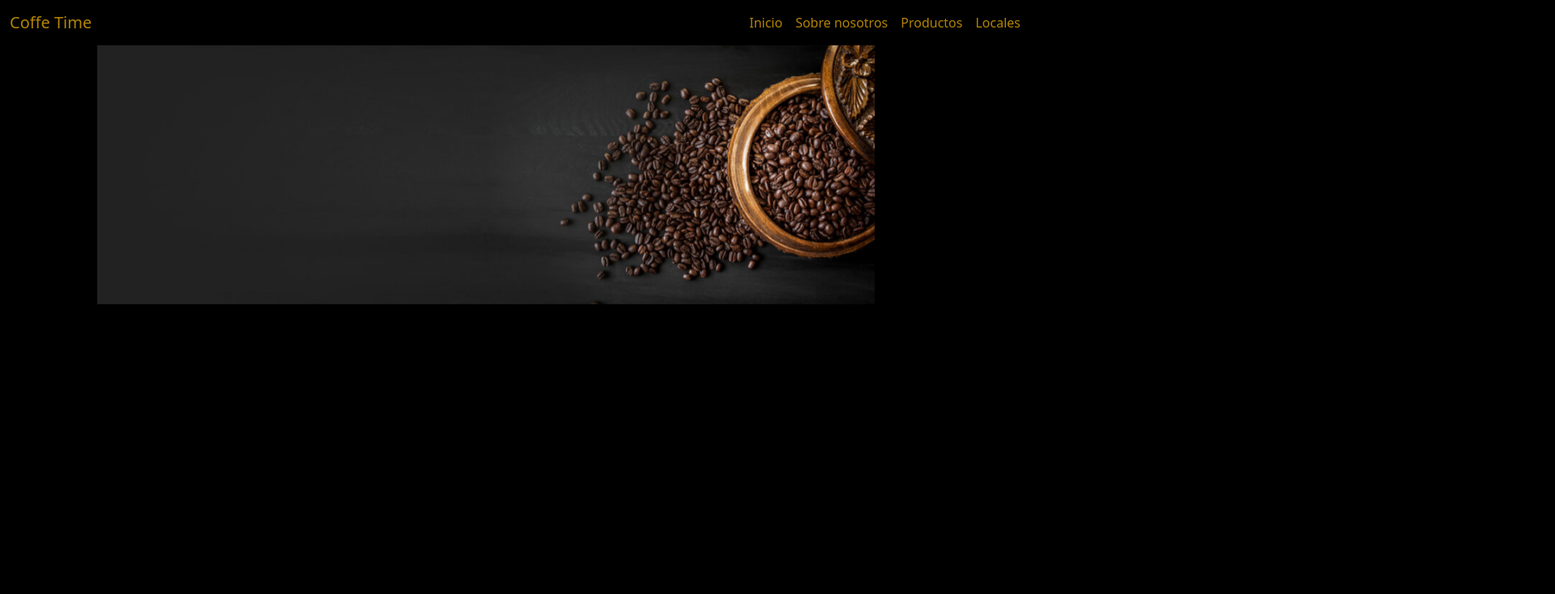
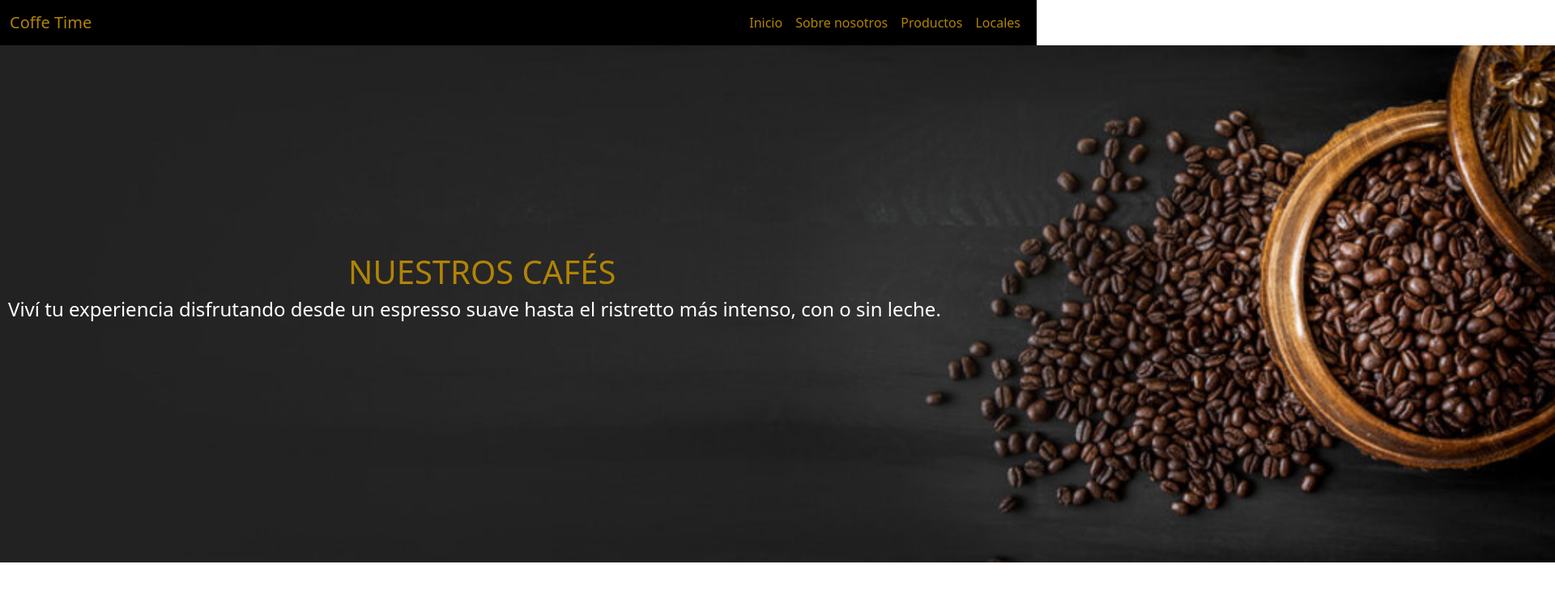
Before and after one commit to Tomasl07/cafe1, a website: page index.html in a window 1280 px wide. Shown: the whole page at 81% size, 1920 px wide, since content can reach past the window. Drawn offline with nearby package versions, Linux system fonts and the light colour scheme.

Commit message:
Estilando header

```diff
--- a/index.html
+++ b/index.html
@@ -12,7 +12,7 @@
     <!-- Titulo css -->
     <title>Coffee time/Inicio</title>
 </head>
-<body style="background-color: black;">
+<body>
 
     <nav class="navbar navbar-expand-lg navbar" style="background-color: black;">
         <div class="container-fluid">
@@ -31,19 +31,14 @@
         </div>
       </nav>
       <header>
-        <div id="carouselExampleSlidesOnly" class="carousel slide" data-bs-ride="carousel">
-            <div class="carousel-inner">
-              <div class="carousel1 carousel-item active">
-                <img src="public/cafe2.jpg" class="d-block w-75" alt="banner">
-              </div>
-              <div class="carousel-item">
-                <img src="public/cafe5.jpg" class="d-block w-75" alt="banner">
-              </div>
-              <div class="carousel-item">
-                <img src="public/cafe3.jpg" class="d-block w-75" alt="banner">
-              </div>
-            </div>
+        <div class="recuadro1">
+          <div>
+            <h1 class="titulo" style="color: #b28405;">NUESTROS CAFÉS</h1>
           </div>
+          <div>
+            <h4 style="color: white; ">Viví tu experiencia disfrutando desde un espresso suave hasta el ristretto más intenso, con o sin leche.</h4>
+          </div>
+      </div>
       </header>
 
 
--- a/scss/_main.scss
+++ b/scss/_main.scss
@@ -1,3 +1,15 @@
-.carousel1{
-    margin-left: 12rem;
+header{
+    background-image: url(../public/cafe2.jpg);
+    background-size: 100%;
+    background-repeat: no-repeat;
+    height: 50rem;
+    width: 120rem;
 }
+
+.recuadro1{
+    padding-top: 16rem;
+    padding-left: 10px;
+    .titulo{
+        padding-left: 420px;
+    }
+}
```
Also changed, not shown: css/style.css.
